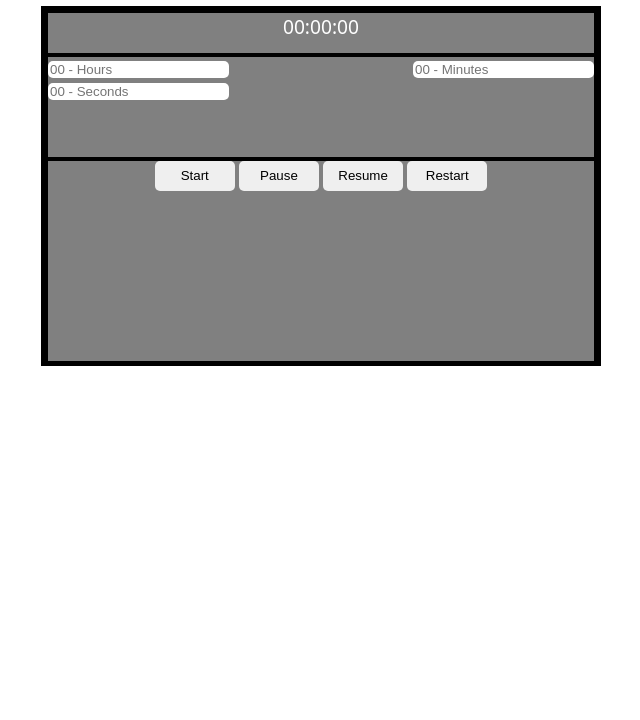
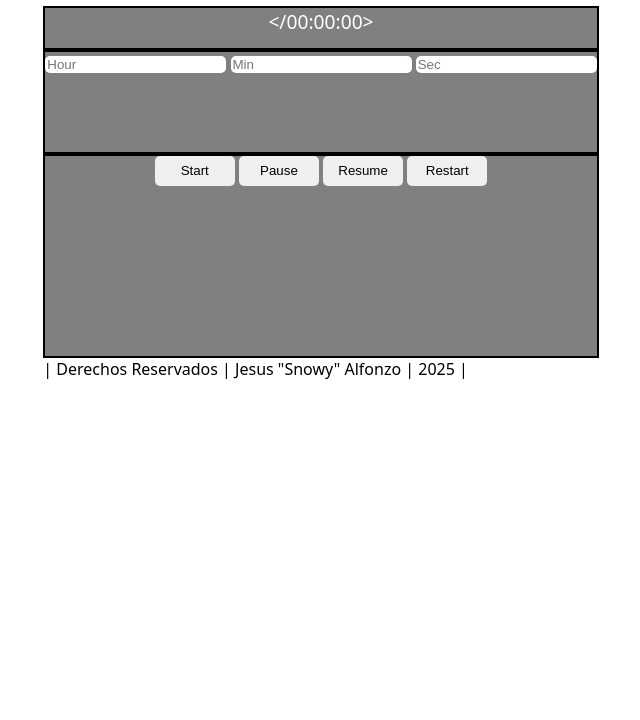
Before and after one commit to JesusAlfonzo/timer-app, a website: page src/pages/index.html in a window 1280 px wide. Shown: the part 80-800 px from the top of the page, without its empty margins (319-959 px from the left). Drawn offline with Linux system fonts and the light colour scheme.

Commit message:
Se reestructuraron las etiquetas del timer y se agrego un footer

```diff
--- a/src/pages/index.html
+++ b/src/pages/index.html
@@ -8,24 +8,30 @@
 </head>
 <body>
     <header>
-        <h1>Timer App</h1>
+        <h1>&lt/Timer App&gt</h1>
     </header>
 
-    <main>
-        <section class="bodyTimer">
+    <section id="mainContainer">
+        <section class="generalContainer">
             <!-- Time Remaning -->
+             <section class="displayContainer">
                 <div class="timeRemaining">
-            <span id="timerDisplay">00:00:00</span>
+                    <span id="timerDisplay">&lt/00:00:00&gt</span>
                 </div>
+            </section>
 
             <!-- Timer Inputs -->
+             <section class="inputsContainer">
                 <div class="inputsTimer">
-                <input id="Hours" type="number" placeholder="00 - Hours">
-                <input id="Minutes" type="number" placeholder="00 - Minutes">
-                <input id="Seconds" type="number" placeholder="00 - Seconds">
+                    <input id="Hours" type="number" placeholder="Hour">
+                    <input id="Minutes" type="number" placeholder="Min">
+                    <input id="Seconds" type="number" placeholder="Sec">
                 </div>
+            </section>
+
 
             <!-- Timer Buttons -->
+             <section class="btnContainer">
                 <div class="controlBtn">
                     <button id="startBtn">Start</button>
                     <button id="pauseBtn">Pause</button>
@@ -33,7 +39,12 @@
                     <button id="restartBtn"">Restart</button>
                 </div>
             </section>
-    </main>
+        </section>
+    </section>
+
+    <footer>
+        <span class="footer1">| Derechos Reservados  | Jesus "Snowy" Alfonzo | 2025 |</span>
+    </footer>
 </body>
 <script src="../script/script.js"></script>
 </html>
```
Lines whose indentation alone changed are shown as unchanged.
